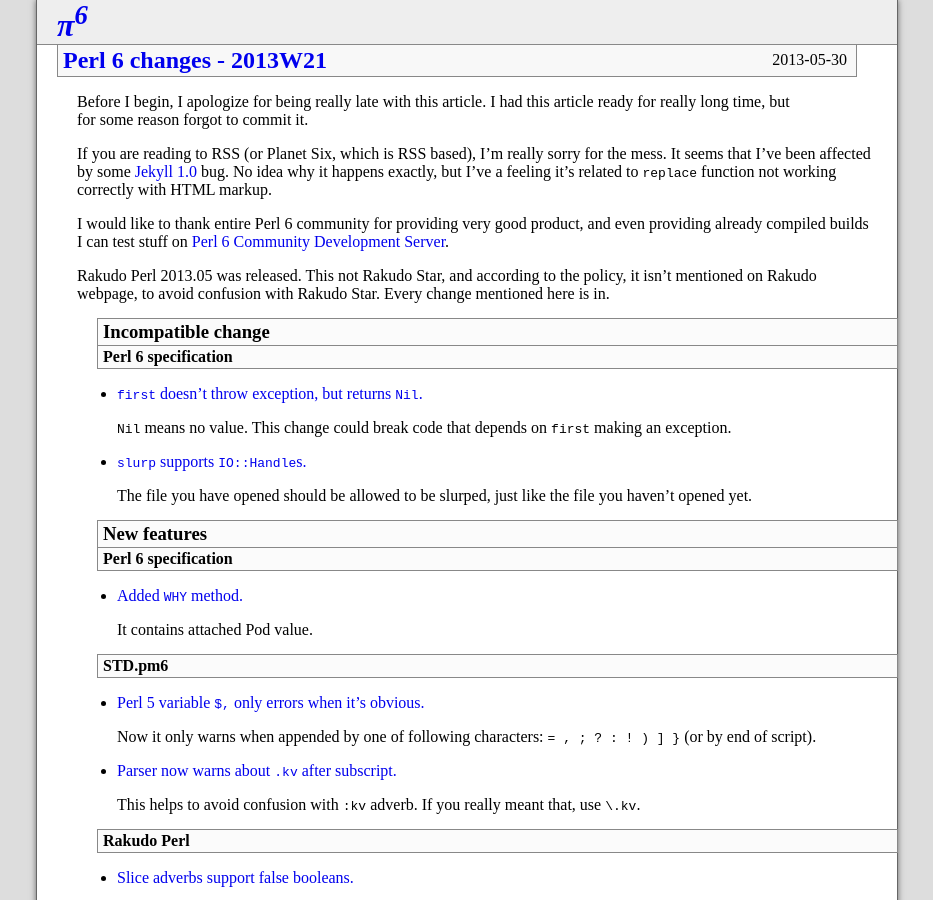
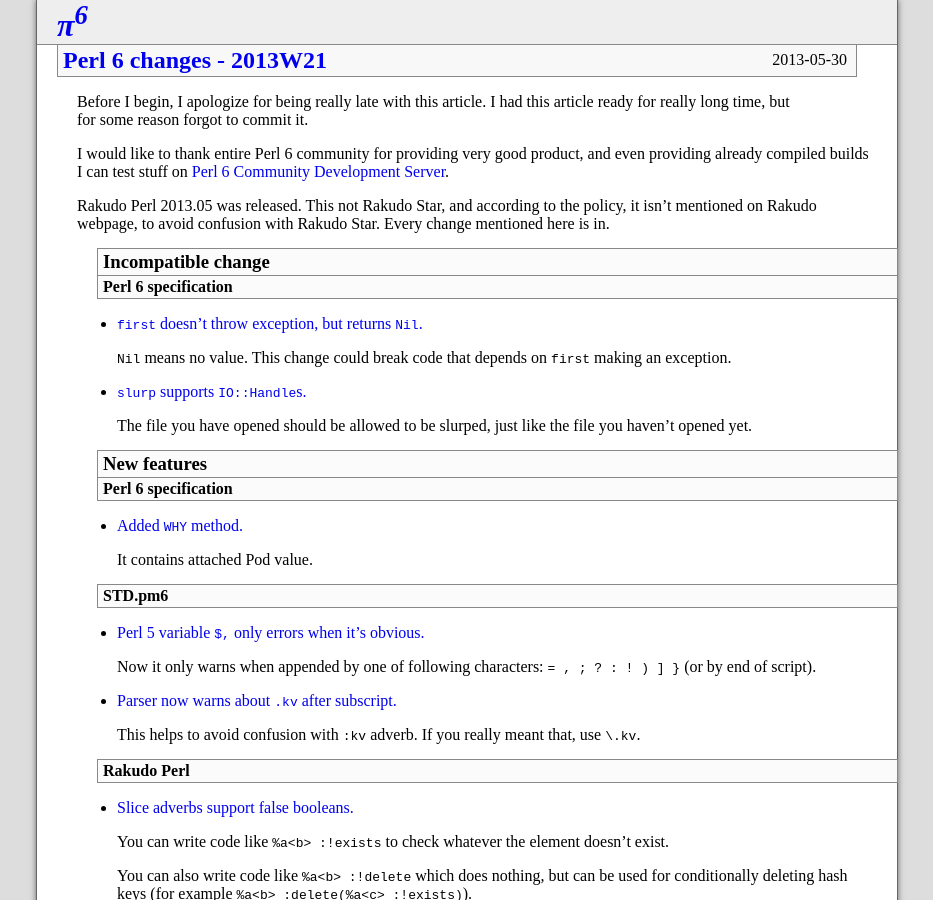
Before and after one commit to KamilaBorowska/old-xfix.github.io, a Jekyll site: the page built from _posts/2013-05-30-perl-6-changes-2013W21.md, in a window 1280 px wide and 900 px high. Shown: the whole window, without its empty margins (173-1106 px from the left). Built offline with Jekyll 4.4.1, drawn with Linux system fonts in a browser that asks for light colours; comment, search, counter and statistics services are not loaded.

Commit message:
Don't mention a fixed bug

```diff
--- a/_posts/2013-05-30-perl-6-changes-2013W21.md
+++ b/_posts/2013-05-30-perl-6-changes-2013W21.md
@@ -5,12 +5,6 @@
 Before I begin, I apologize for being really late with this article. I
 had this article ready for really long time, but for some reason forgot
 to commit it.
-
-If you are reading to RSS (or Planet Six, which is RSS based), I'm
-really sorry for the mess. It seems that I've been affected by some
-[Jekyll 1.0](http://jekyllrb.com/) bug. No idea why it happens exactly,
-but I've a feeling it's related to `replace` function not working
-correctly with HTML markup.
 
 I would like to thank entire Perl 6 community for providing very good
 product, and even providing already compiled builds I can test stuff on
```
